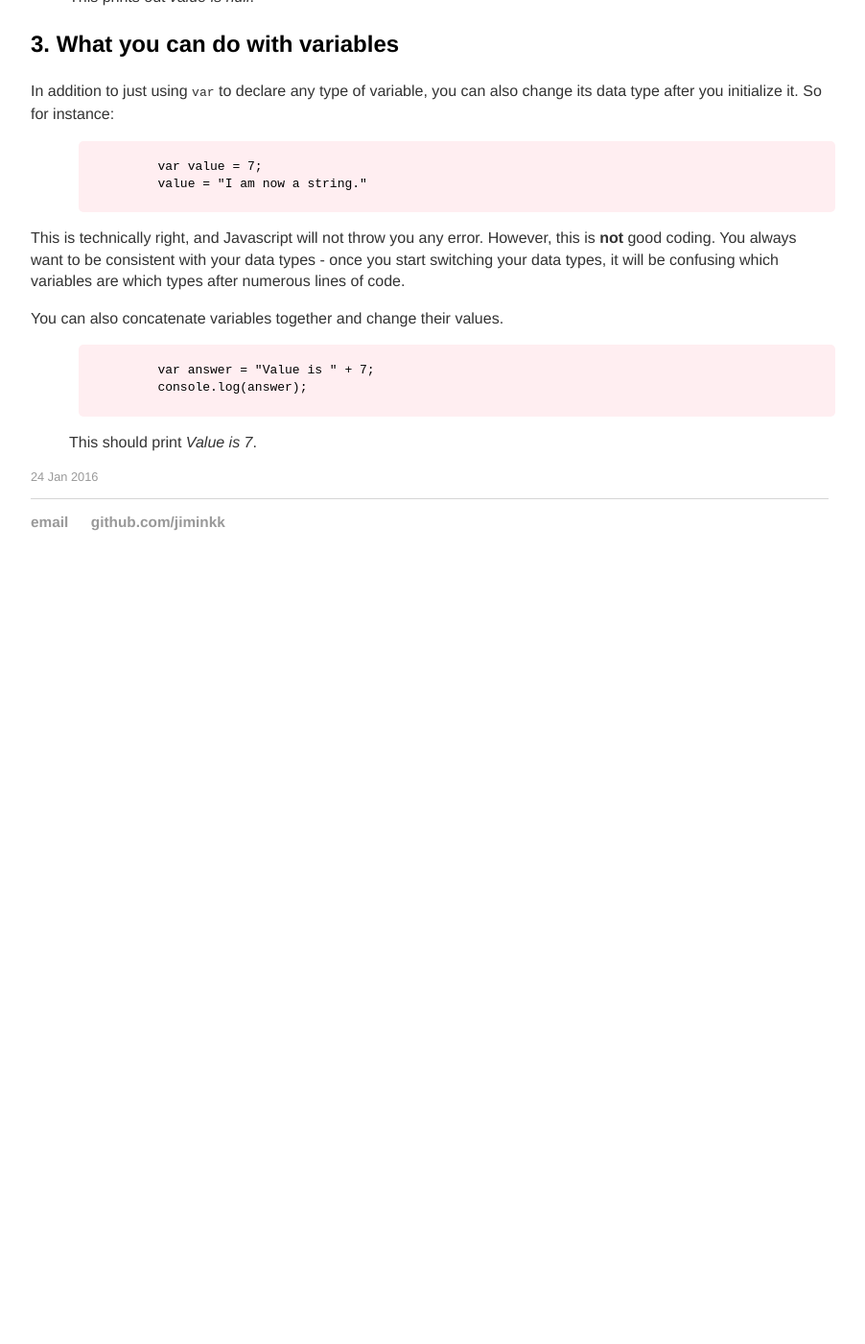
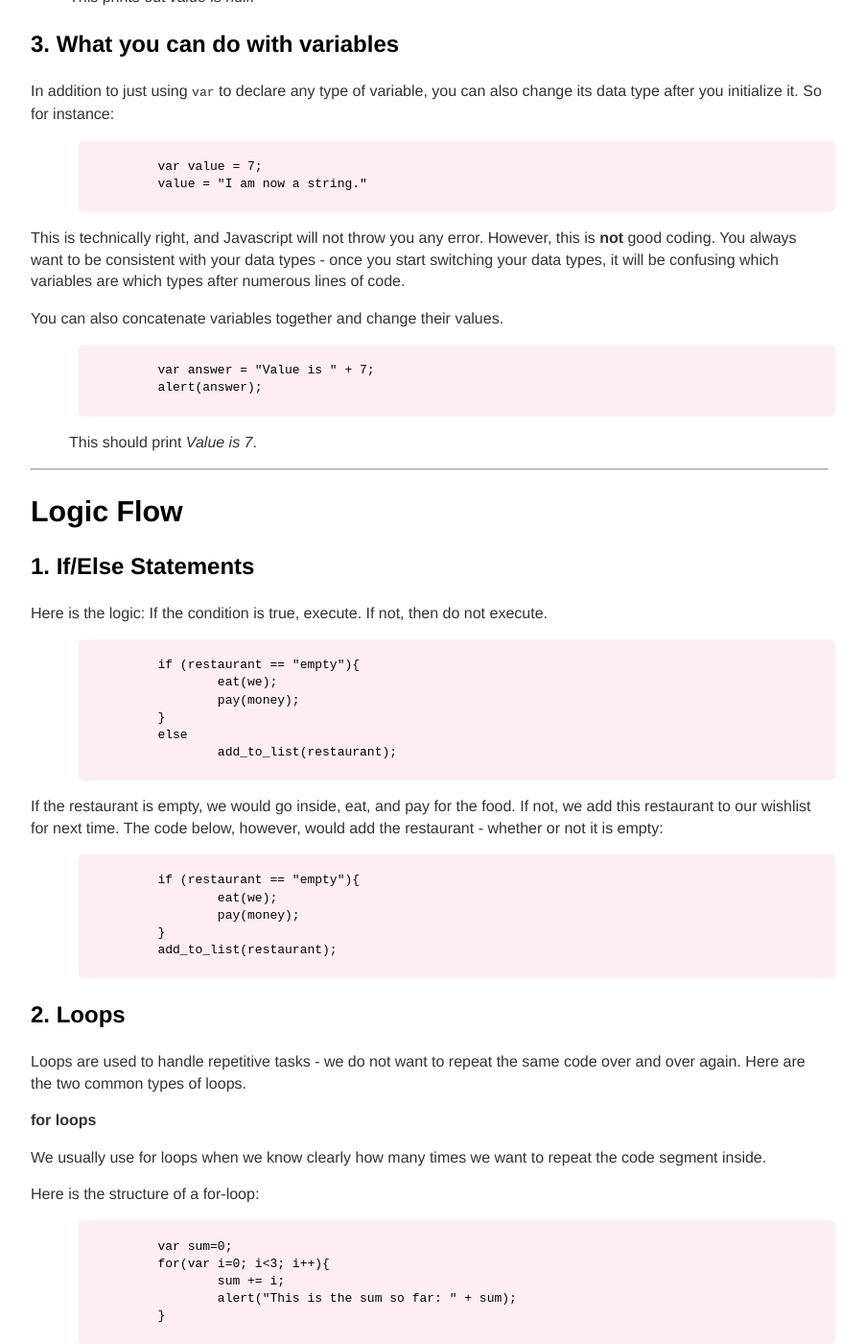
Before and after one commit to jiminkk/gwc-curriculum, a Jekyll site: the page built from _posts/2016-01-24-hello-world.md, in a window 1280 px wide and 1400 px high, scrolled down 1710 px. Shown: the whole window at 96% size, without its empty margins (192-1094 px from the left). Built offline with Jekyll 4.4.1, drawn with Linux system fonts in a browser that asks for light colours; before the commit the page ends 2324 px from its top, so only the background shows below that; some of the changed text lies outside the part shown.

Commit message:
added loops and logic

```diff
--- a/_posts/2016-01-24-hello-world.md
+++ b/_posts/2016-01-24-hello-world.md
@@ -59,7 +59,7 @@
 
 <pre><code>
 	var value;
-	console.log("value is " + value);
+	alert("value is " + value);
 </code></pre>
 > This prints out *value is undefined*.
 
@@ -69,7 +69,7 @@
 
 <pre><code>
 	var value = null;
-	console.log("value is " + value);
+	alert("value is " + value);
 </code></pre>
 > This prints out *value is null*.
 
@@ -85,6 +85,114 @@
 You can also concatenate variables together and change their values.
 <pre><code>
 	var answer = "Value is " + 7;
-	console.log(answer);
+	alert(answer);
 </code></pre>
 > This should print *Value is 7*.
+
+* * *
+
+## Logic Flow
+
+### 1. If/Else Statements
+
+Here is the logic: If the condition is true, execute. If not, then do not execute.
+
+<pre><code>
+	if (restaurant == "empty"){
+		eat(we);
+		pay(money);
+	}
+	else
+		add_to_list(restaurant);
+</code></pre>
+
+If the restaurant is empty, we would go inside, eat, and pay for the food. If not, we add this restaurant to our wishlist for next time. The code below, however, would add the restaurant - whether or not it is empty:
+
+<pre><code>
+	if (restaurant == "empty"){
+		eat(we);
+		pay(money);
+	}
+	add_to_list(restaurant);
+</code></pre>
+
+### 2. Loops
+
+Loops are used to handle repetitive tasks - we do not want to repeat the same code over and over again. Here are the two common types of loops.
+
+**for loops**
+
+We usually use for loops when we know clearly how many times we want to repeat the code segment inside.
+
+Here is the structure of a for-loop:
+<pre><code>
+	var sum=0;
+	for(var i=0; i<3; i++){
+		sum += i;
+		alert("This is the sum so far: " + sum);
+	}
+</code></pre>
+
+> This would print out
+>
+>> \"This is the sum so far: 0\"
+>
+>> \"This is the sum so far: 1\"
+>
+>> \"This is the sum so far: 3\"
+>
+
+**while loops**
+
+While loops are typically useful when we want to execute the code segment until we no longer satisfy the condition inside the statement. Here is the structure:
+<pre><code>
+	var sum=0;
+	while(sum<3){
+		sum += 1;
+		alert("This is the sum so far: " + sum);
+	}
+</code></pre>
+
+> This would print out
+>
+>> \"This is the sum so far: 1\"
+>
+>> \"This is the sum so far: 2\"
+>
+>> \"This is the sum so far: 3\"
+>
+
+Now going back to our previous example, we can now add one more characteristic to it:
+
+<pre><code>
+	while(is_hungry(we)){
+		if (restaurant == "empty"){
+			eat(we);
+			pay(money);
+		}
+		else{
+			add_to_list(restaurant);
+			move_to_another();
+		}
+	}
+</code></pre>
+
+While we are still hungry, we would repeat the code segment inside the loop. But every time we eat, we should maybe keep a count so that when it reaches a certain limit, we are no longer hungry.
+
+<pre><code>
+	while(is_hungry(we)){
+		if (restaurant == "empty"){
+			eat(we);
+			pay(money);
+			full_index++;		// increment full_index
+		}
+		else{
+			add_to_list(restaurant);
+			move_to_another();
+		}
+		if(full_index > 5)
+			is_hungry(we) = false;
+	}
+</code></pre>
+
+The last line would make the condition inside while statement false, thus breaking out of the loop.
```
